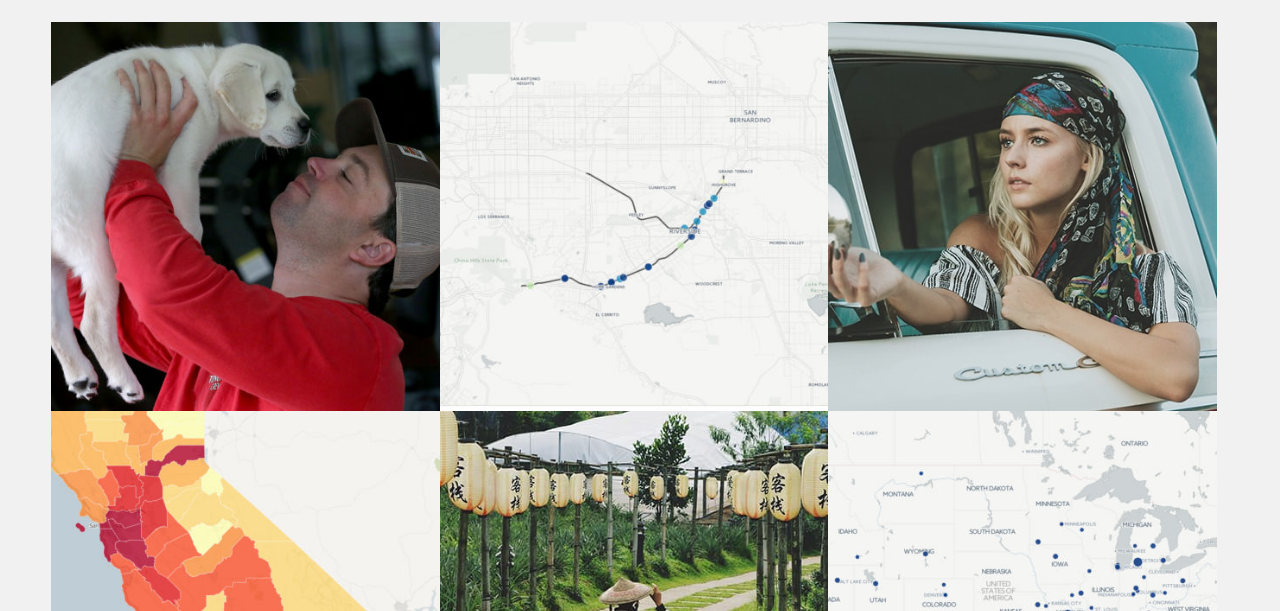
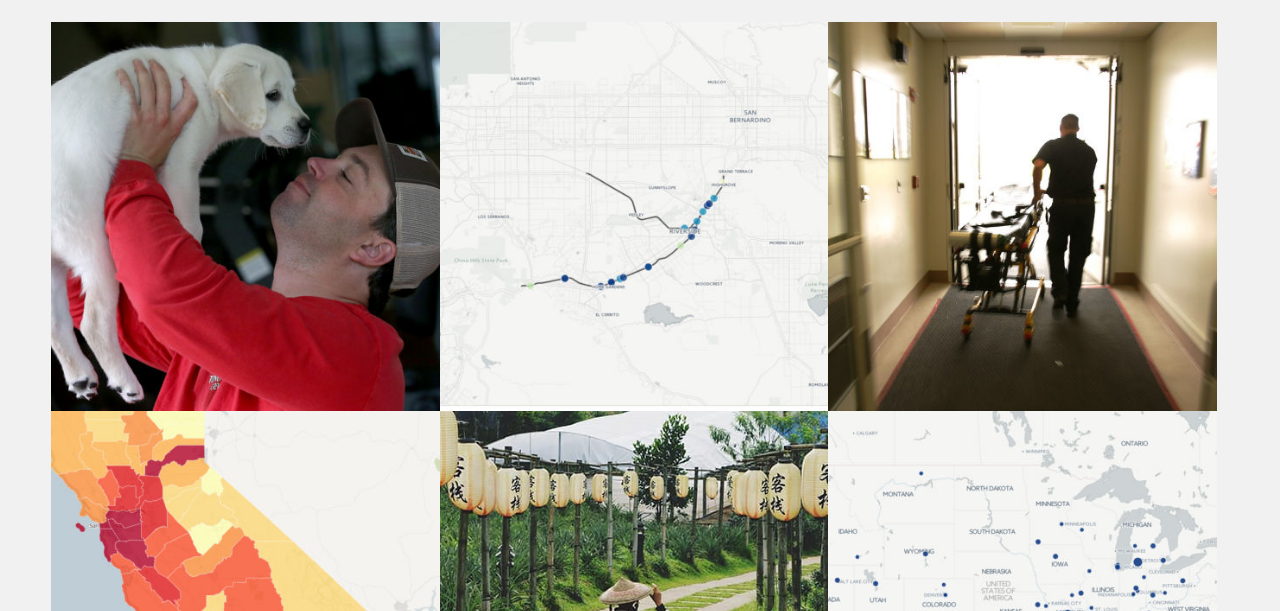
Before and after one commit to KiaFarhang/annietemplate, a plain HTML site: page index.html in a window 1280 px wide. Shown: the part 693-1304 px from the top of the page. Drawn offline with Linux system fonts and the light colour scheme.

Commit message:
Added ambulance photo

```diff
--- a/index.html
+++ b/index.html
@@ -42,7 +42,7 @@
                             <a href="images/fulls/05.jpg"><img src="images/thumbs/trains.jpg" alt="" title="This right here is a caption." /></a>
                         </div>
                         <div class="media">
-                            <a href="images/fulls/09.jpg"><img src="images/thumbs/02.jpg" alt="" title="This right here is a caption." /></a>
+                            <a href="images/fulls/09.jpg"><img src="images/thumbs/ambulance.jpg" alt="" title="This right here is a caption." /></a>
                         </div>
                         <div class="media">
                             <a href="images/fulls/02.jpg"><img src="images/thumbs/population.jpg" alt="" title="This right here is a caption." /></a>
```
Also changed, not shown: images/fulls/ambulance.jpg (added), images/thumbs/ambulance.jpg (added).
